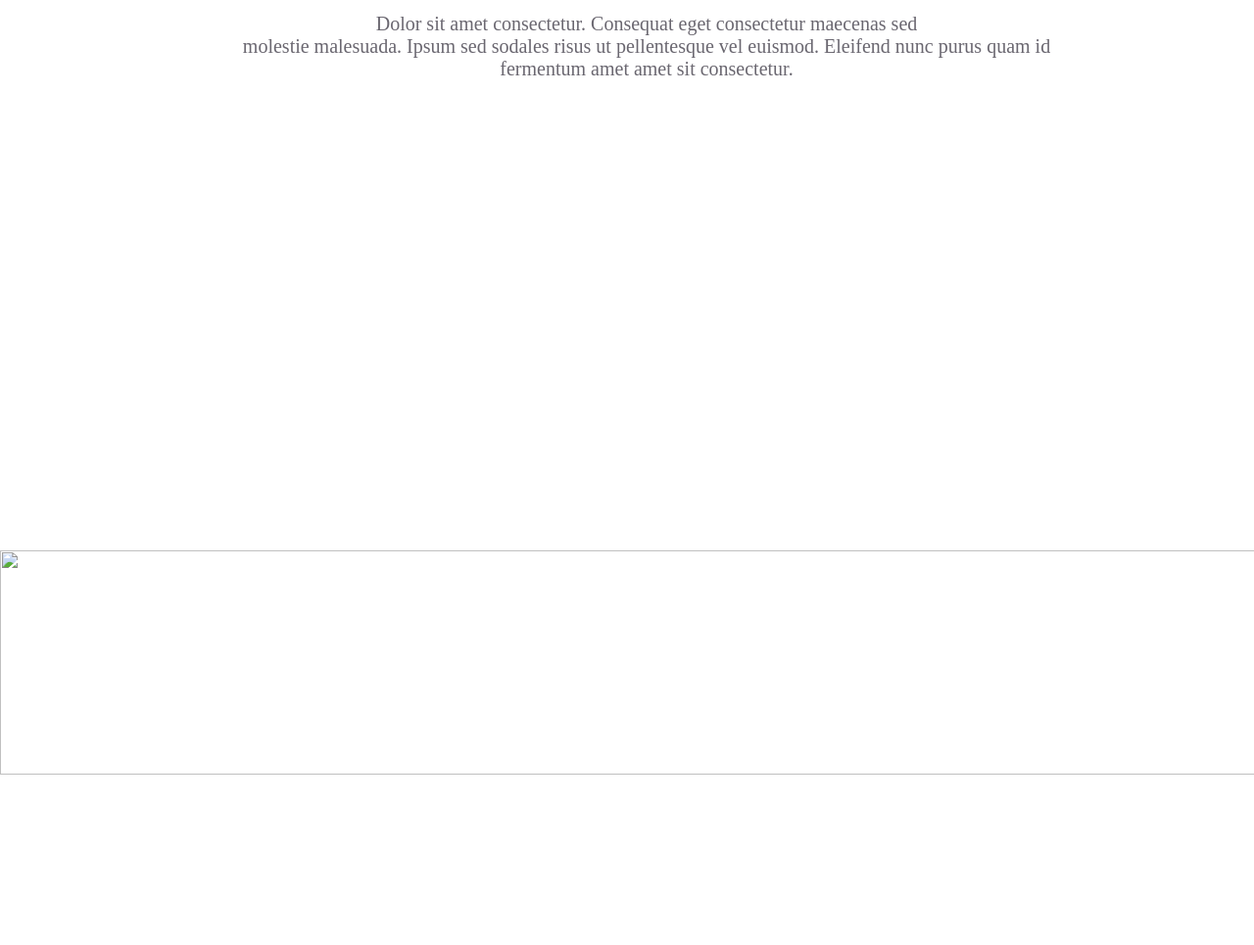
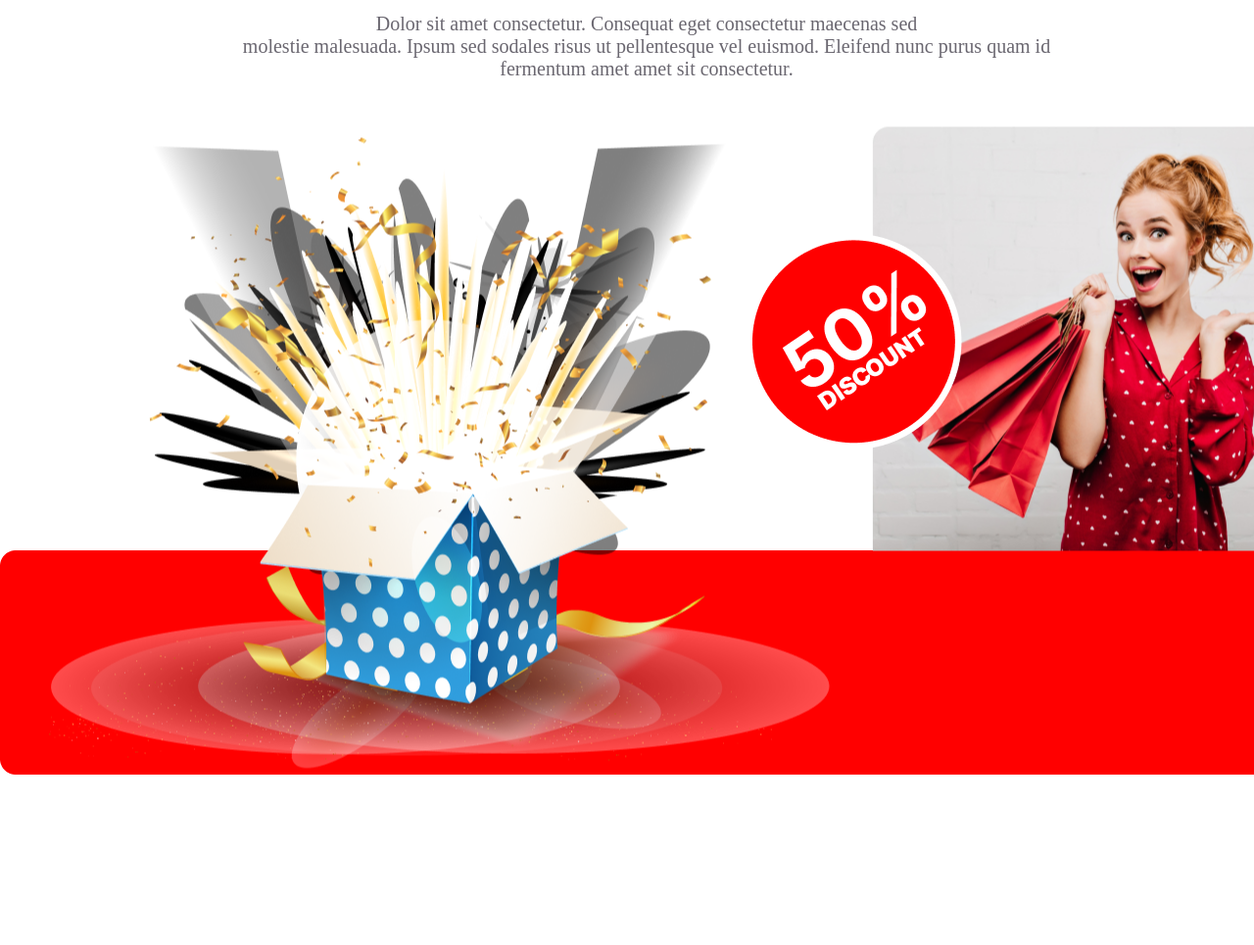
Before and after one commit to MahfujaTrina/Programming-Assignmet-1, a plain HTML site: page index.html in a window 1280 px wide. Shown: the part 3840-4805 px from the top of the page at 98% size. Drawn offline with Linux system fonts and the light colour scheme.

Commit message:
new holiday add

```diff
--- a/index.html
+++ b/index.html
@@ -82,10 +82,10 @@
             </div>
 
             <div class="img-box">
-               <img src="imag/Rectangle 2.png" alt="" class="bottom-img">
-               <img src="imag/gift.png" alt="" class="gift-img">
-               <img src="imag/Rectangle 1.png" alt="" class="girl-img">
-               <img src="imag/Group 44.png" alt="" class="dis-img">
+               <img src="images/red.png" alt="" class="bottom-img">
+               <img src="images/gift.png" alt="" class="gift-img">
+               <img src="images/girl.png" alt="" class="girl-img">
+               <img src="images/50%discount.png" alt="" class="dis-img">
            </div>
 
      </section>
```
